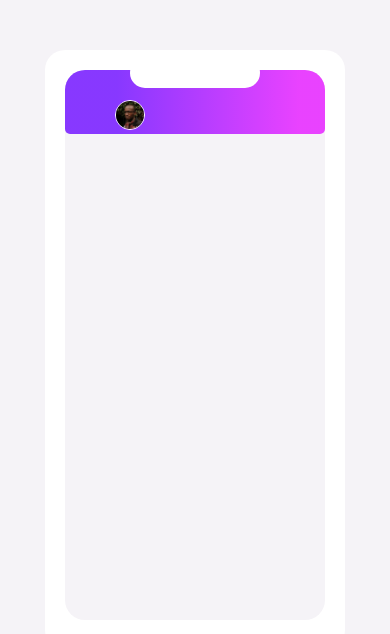
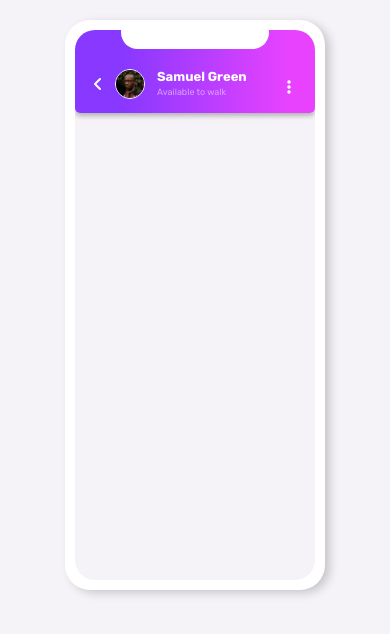
Before and after one commit to Lwmeek/Chat-App, a plain HTML site: page index.html in a window 390 px wide. Drawn offline with Linux system fonts and the light colour scheme.

Commit message:
finishing header and phone margin sizes

```diff
--- a/css/styles.css
+++ b/css/styles.css
@@ -96,19 +96,22 @@ body {
 /* Phone Display */
 
 .phone {
-	width: 300px;
-	height: 600px;
+	width: 260px;
+	height: 570px;
 	background: var(--clr-white);
-	border-radius: 20px;
-	margin: 5rem auto;
-	padding: 2rem;
+	border-radius: 25px;
+	margin: 2rem auto;
+	padding: 1rem;
+	display: flex;
+	align-items: center;
+	justify-content: center;
+	box-shadow: 5px 3px 10px rgba(0, 0, 0, 0.185);
 }
 .phone-screen {
 	width: 260px;
 	height: 550px;
 	background: var(--clr-light-grayish-violet);
 	border-radius: 20px;
-	margin: 0 auto;
 	overflow: hidden;
 }
 .phone-header {
@@ -118,21 +121,52 @@ body {
 		var(--clr-light-violet) 80%
 	);
 	border-radius: 5px;
+	padding: 0.6rem;
+	box-shadow: 0 3px 5px rgba(0, 0, 0, 0.267);
 }
 .top-white {
-	width: 50%;
-	height: 30px;
+	width: 65%;
+	height: 33px;
 	background: var(--clr-white);
 	border-radius: 20px;
 	margin: 0 auto;
 	position: relative;
-	top: -1.2rem;
+	top: -2rem;
 }
 .phone-header img {
 	width: 30px;
+	height: 30px;
 	border: 1.5px solid var(--clr-white);
 	border-radius: 100%;
-	margin-left: 5rem;
+}
+.phone-header_content {
+	display: flex;
+	margin-left: 1.2rem;
+	margin-right: 1.2rem;
+	margin-bottom: 0.8rem;
+	color: var(--clr-white);
+	gap: 1rem;
+	align-items: center;
+	justify-content: space-between;
+}
+.content-one {
+	display: flex;
+	gap: 1.2rem;
+	align-items: center;
+}
+.phone-header_content h2 {
+	font-size: 1.3rem;
+	margin: 0;
+	margin-bottom: 0.2rem;
+}
+.phone-header_content p {
+	font-size: 0.9rem;
+	color: var(--clr-pale-violet);
+	margin: 0;
+}
+.icon {
+	width: 1rem;
+	height: 1rem;
 }
 
 /* Messages */
@@ -170,7 +204,7 @@ body {
 	border-radius: 50px;
 	width: 90%;
 	margin: 0 auto;
-	padding: .5rem .5rem .5rem 2rem;
+	padding: 0.5rem 0.5rem 0.5rem 2rem;
 	display: flex;
 	justify-content: space-between;
 	align-items: center;
@@ -186,13 +220,13 @@ body {
 	height: 30px;
 }
 .btn::after {
-	content: '>';
+	content: ">";
 	color: var(--clr-white);
-	padding: .5rem;
+	padding: 0.5rem;
 }
 .placeholder {
 	font-size: 1.3rem;
-	margin-top: .7rem;
+	margin-top: 0.7rem;
 }
 
 /* Info block */
--- a/index.html
+++ b/index.html
@@ -13,13 +13,25 @@
 			href="https://fonts.googleapis.com/css2?family=Rubik:wght@400;500;700&display=swap"
 			rel="stylesheet"
 		/>
+		<link rel="stylesheet" href="path/to/font-awesome/css/font-awesome.min.css">
+		<script src="https://kit.fontawesome.com/158e81c960.js" crossorigin="anonymous"></script>
 	</head>
 	<body>
 		<div class="phone">
 			<div class="phone-screen">
 				<div class="phone-header">
 					<div class="top-white"></div>
-					<img src="images/avatar.jpg" alt="">
+					<div class="phone-header_content">
+						<div class="content-one">
+							<i class="fa-solid fa-angle-left"></i>
+							<img src="images/avatar.jpg" alt="" />
+							<div class="user-stats">
+								<h2>Samuel Green</h2>
+								<p>Available to walk</p>
+							</div>
+						</div>
+						<i class="fa fa-ellipsis-v icon" aria-hidden="true"></i>
+					</div>
 				</div>
 			</div>
 		</div>
```
